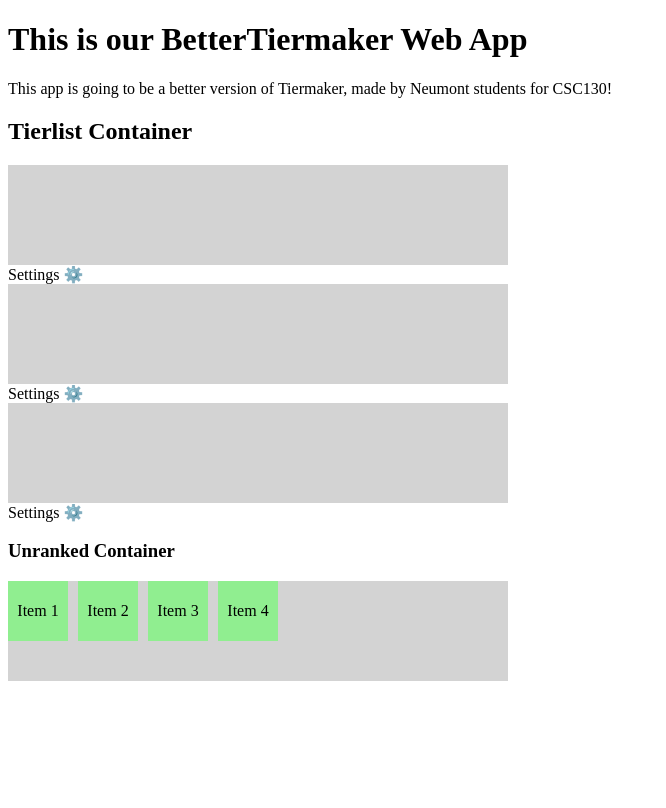
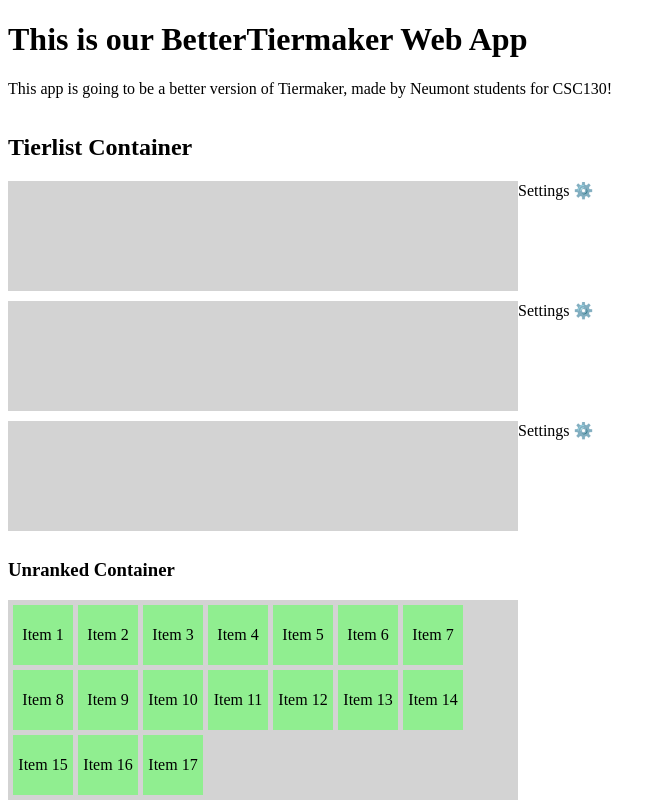
Before and after one commit to jadnf/BetterTiermaker, a React (Create React App) app in the folder front-end/: page / in a window 1280 px wide. Shown: the whole page, without its empty margins (0-666 px from the left). Built offline with nearby package versions, Linux system fonts and the light colour scheme.

Commit message:
Div changes for organization & easier styling

```diff
--- a/front-end/src/components/Tier.jsx
+++ b/front-end/src/components/Tier.jsx
@@ -9,7 +9,9 @@
     });
 
     return (
+
         <SortableContext id={props.id} items={items} strategy={rectSortingStrategy}>
+            <div className="tier">
                 <span className="tier-label">
                     {props.label}
                 </span>
@@ -24,6 +26,7 @@
                 <span className="tier-settings">
                     Settings ⚙️
                 </span>
+            </div>
         </SortableContext>
     );
 }
--- a/front-end/src/components/TierlistContainer.jsx
+++ b/front-end/src/components/TierlistContainer.jsx
@@ -1,7 +1,7 @@
 export default function TierlistContainer(props) {
 
     return (
-        <div>
+        <div className="tiers-container">
             <h2>Tierlist Container</h2>
             {props.children}
         </div>
--- a/front-end/src/pages/TierlistPage.jsx
+++ b/front-end/src/pages/TierlistPage.jsx
@@ -9,7 +9,7 @@
 export default function TierlistPage() {
     // const draggables = [1, 2, 3, 4, 5];
     const [items, setItems] = useState({
-        '0' : ['Item 1', 'Item 2', 'Item 3', 'Item 4'],
+        '0' : ['Item 1', 'Item 2', 'Item 3', 'Item 4', 'Item 5', 'Item 6', 'Item 7', 'Item 8', 'Item 9', 'Item 10', 'Item 11', 'Item 12', 'Item 13', 'Item 14', 'Item 15', 'Item 16', 'Item 17'],
         '1' : [],
         '2' : [],
         '3' : []
--- a/front-end/src/styles.css
+++ b/front-end/src/styles.css
@@ -8,24 +8,36 @@
     flex-wrap: wrap;
 }
 
+.tier {
+    display: flex;
+    margin-bottom: 10px;
+}
+
 .tier-middle {
     display: inline-block;
     width: 500px;
-    height: 100px;
+    min-height: 100px;
     background-color: lightgray;
     display: flex;
     flex-wrap: wrap;
     flex-direction: row;
-    gap: 10px;
+    gap: 5px;
+    padding: 5px;
 }
 
 .unranked-container {
     display: inline-block;
     width: 500px;
-    height: 100px;
+    min-height: 100px;
     background-color: lightgray;
     display: flex;
     flex-wrap: wrap;
     flex-direction: row;
-    gap: 10px;
+    gap: 5px;
+    padding: 5px;
 }
+
+.tiers-container {
+    display: flex;
+    flex-direction: column;
+}
```
Lines whose indentation alone changed are shown as unchanged.
